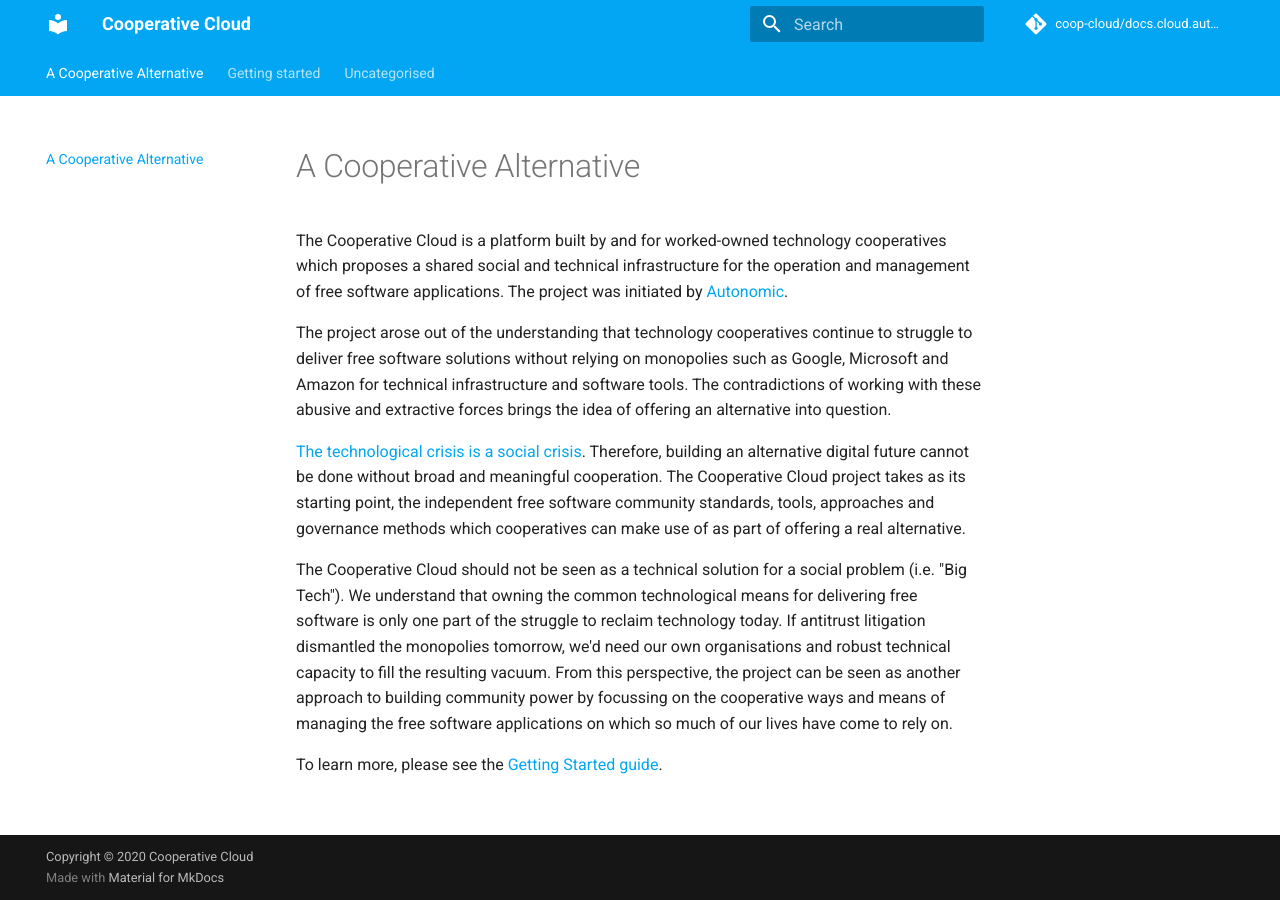
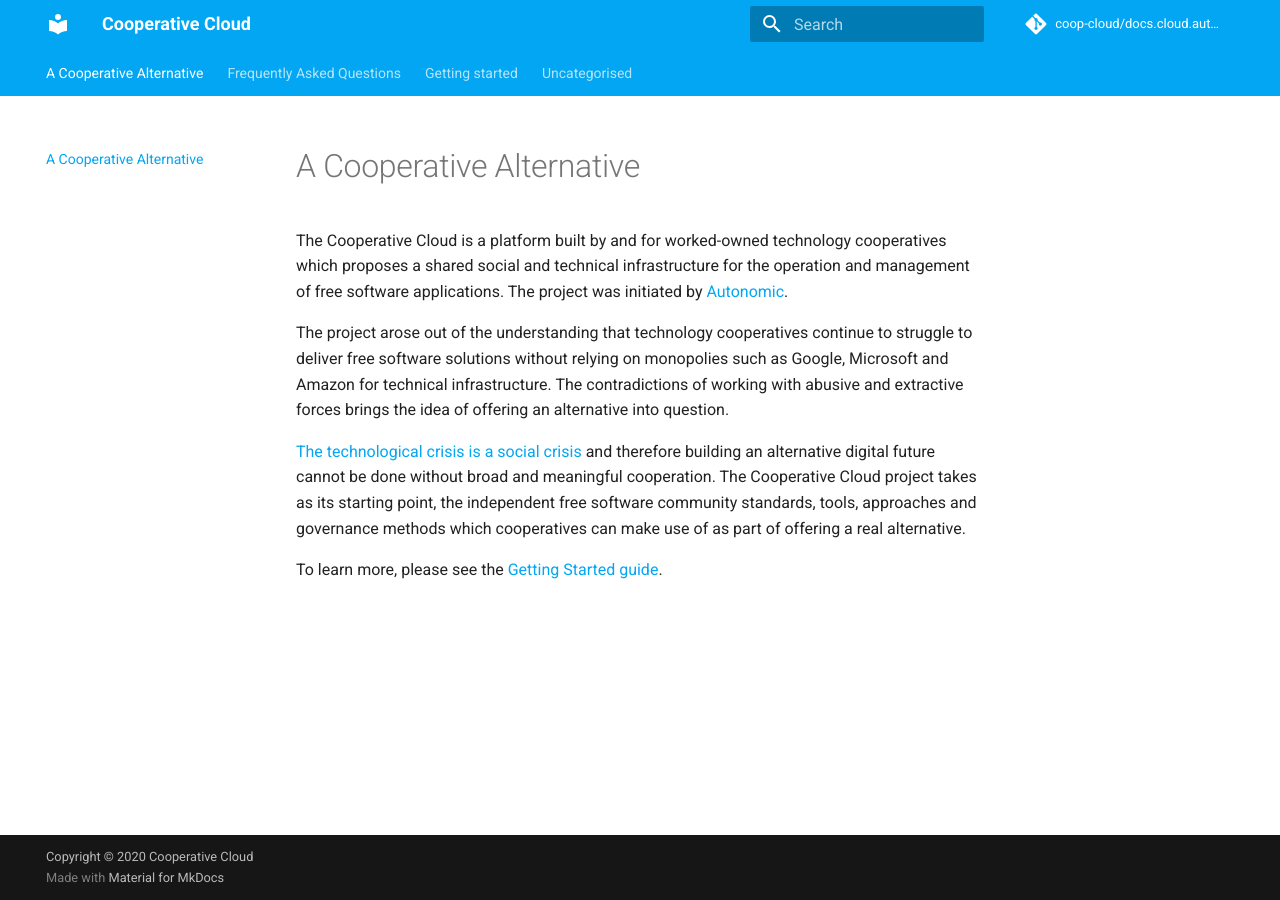
Before and after one commit to mayel/docs.coopcloud.tech, an MkDocs documentation site: the page built from docs/index.md, in a window 1280 px wide. Built offline with MkDocs 1.6.1 and Material for MkDocs 9.7.7, drawn with Linux system fonts in a browser that asks for light colours.

Commit message:
Trim intro and add FAQ

```diff
--- a/docs/index.md
+++ b/docs/index.md
@@ -9,27 +9,17 @@
 
 The project arose out of the understanding that technology cooperatives
 continue to struggle to deliver free software solutions without relying on
-monopolies such as Google, Microsoft and Amazon for technical infrastructure
-and software tools. The contradictions of working with these abusive and
-extractive forces brings the idea of offering an alternative into question.
+monopolies such as Google, Microsoft and Amazon for technical infrastructure.
+The contradictions of working with abusive and extractive forces brings the
+idea of offering an alternative into question.
 
-[The technological crisis is a social crisis]. Therefore, building an
+[The technological crisis is a social crisis] and therefore building an
 alternative digital future cannot be done without broad and meaningful
 cooperation. The Cooperative Cloud project takes as its starting point, the
 independent free software community standards, tools, approaches and governance
 methods which cooperatives can make use of as part of offering a real
 alternative.
 
-The Cooperative Cloud should not be seen as a technical solution for a social
-problem (i.e. "Big Tech"). We understand that owning the common technological
-means for delivering free software is only one part of the struggle to reclaim
-technology today. If antitrust litigation dismantled the monopolies tomorrow,
-we'd need our own organisations and robust technical capacity to fill the
-resulting vacuum. From this perspective, the project can be seen as another
-approach to building community power by focussing on the cooperative ways and
-means of managing the free software applications on which so much of our lives
-have come to rely on.
-
 To learn more, please see the [Getting Started guide].
 
 [autonomic]: https://autonomic.zone/
```
Also changed, not shown: docs/faq.md (added, +57 -0 lines), docs/uncategorised/comparisons.md (deleted, +0 -37 lines).
